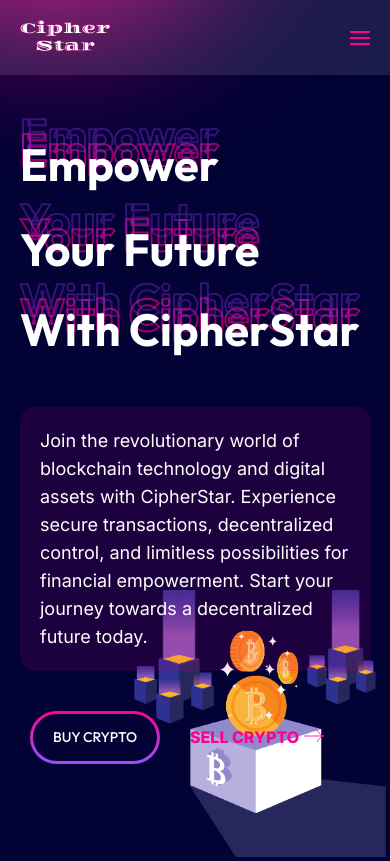
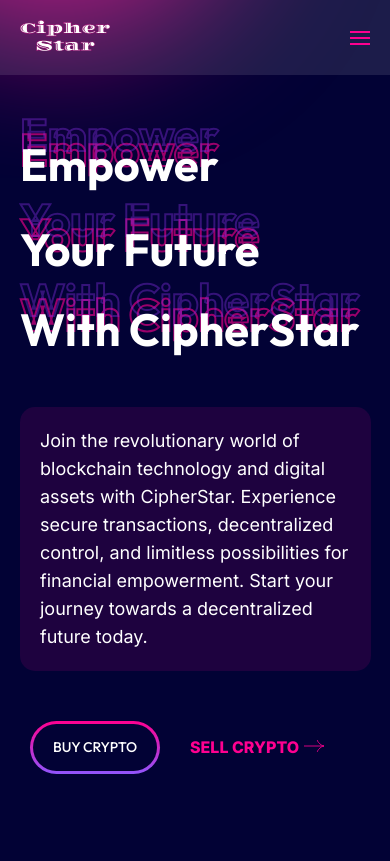
Before and after one commit to bukhtyarhaider/CipherStar, a React (Vite) app: page / in a window 390 px wide. Built offline with nearby package versions, Linux system fonts and the light colour scheme; a web font is replaced by a local one.

Commit message:
Removed image in mobile view

```diff
--- a/src/components/HeroSection/HeroSection.module.scss
+++ b/src/components/HeroSection/HeroSection.module.scss
@@ -7,6 +7,7 @@
   @include flex(row, center, center);
   margin-top: 67px;
   padding: 20px 90px;
+  padding-bottom: 0;
   padding-right: 100px;
   .headingContainer {
     width: 50%;
@@ -165,7 +166,7 @@
           font-weight: 400;
           padding: 20px;
           margin-top: 40px;
-          margin-bottom: 40px;
+          margin-bottom: 50px;
           background: #ff00901c;
           border-radius: 15px;
         }
@@ -173,16 +174,7 @@
     }
 
     .imageContainer {
-      width: 90%;
-
-      .imageWrap {
-        height: 100%;
-        width: 100%;
-        img {
-          height: 100%;
-          width: 100%;
-        }
-      }
+      display: none;
     }
   }
 }
--- a/src/components/HeroSection/HeroSection.tsx
+++ b/src/components/HeroSection/HeroSection.tsx
@@ -46,7 +46,7 @@ const HeroSection: React.FC = () => {
 
       <div className={styles.imageContainer}>
         <div className={styles.imageWrap}>
-          <motion.div animate={{ x: 100 }}>
+          <motion.div animate={{ x: 100 }} transition={{ duration: 1 }}>
             <img src={headerPng} />
           </motion.div>
         </div>
```
